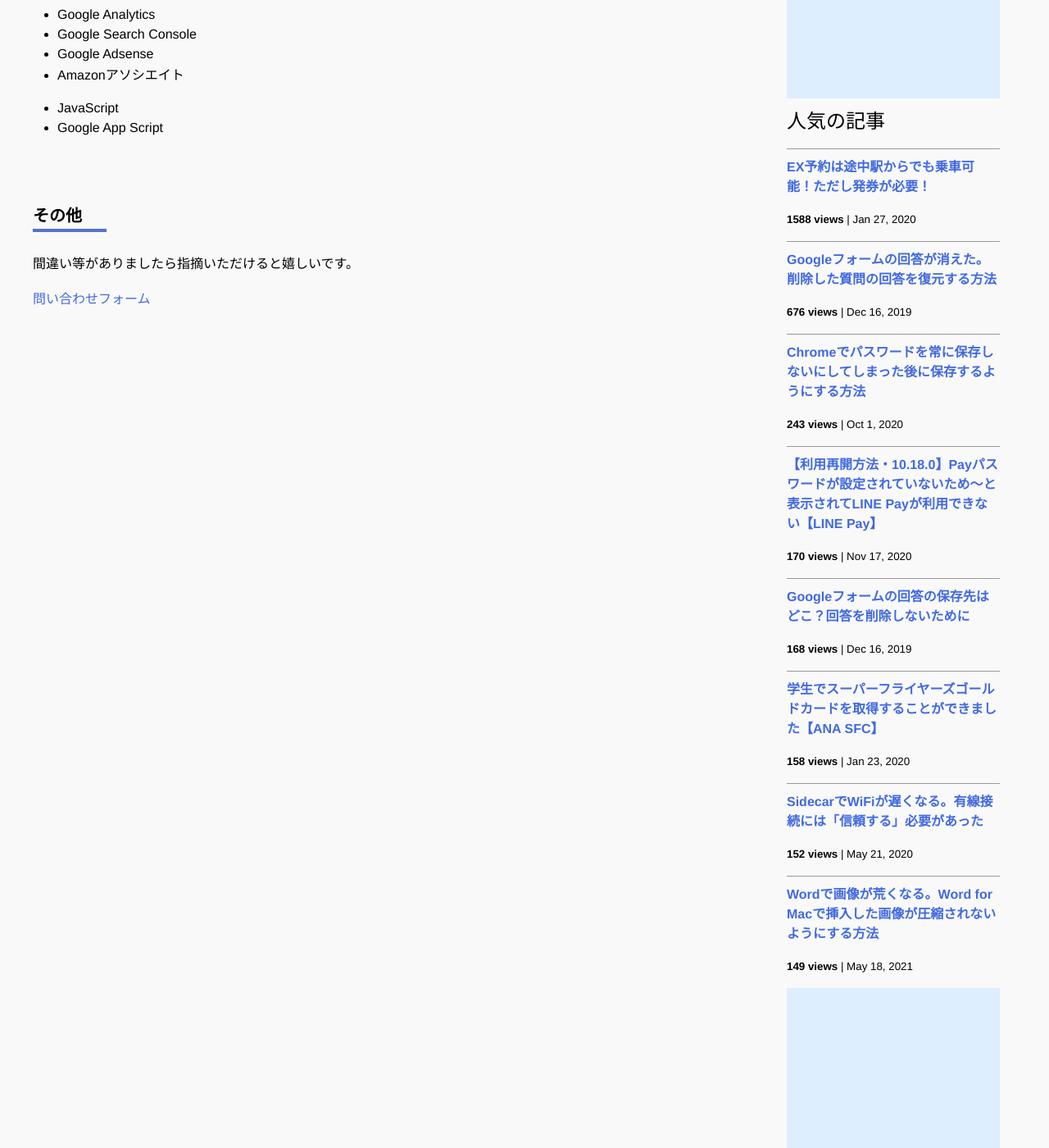
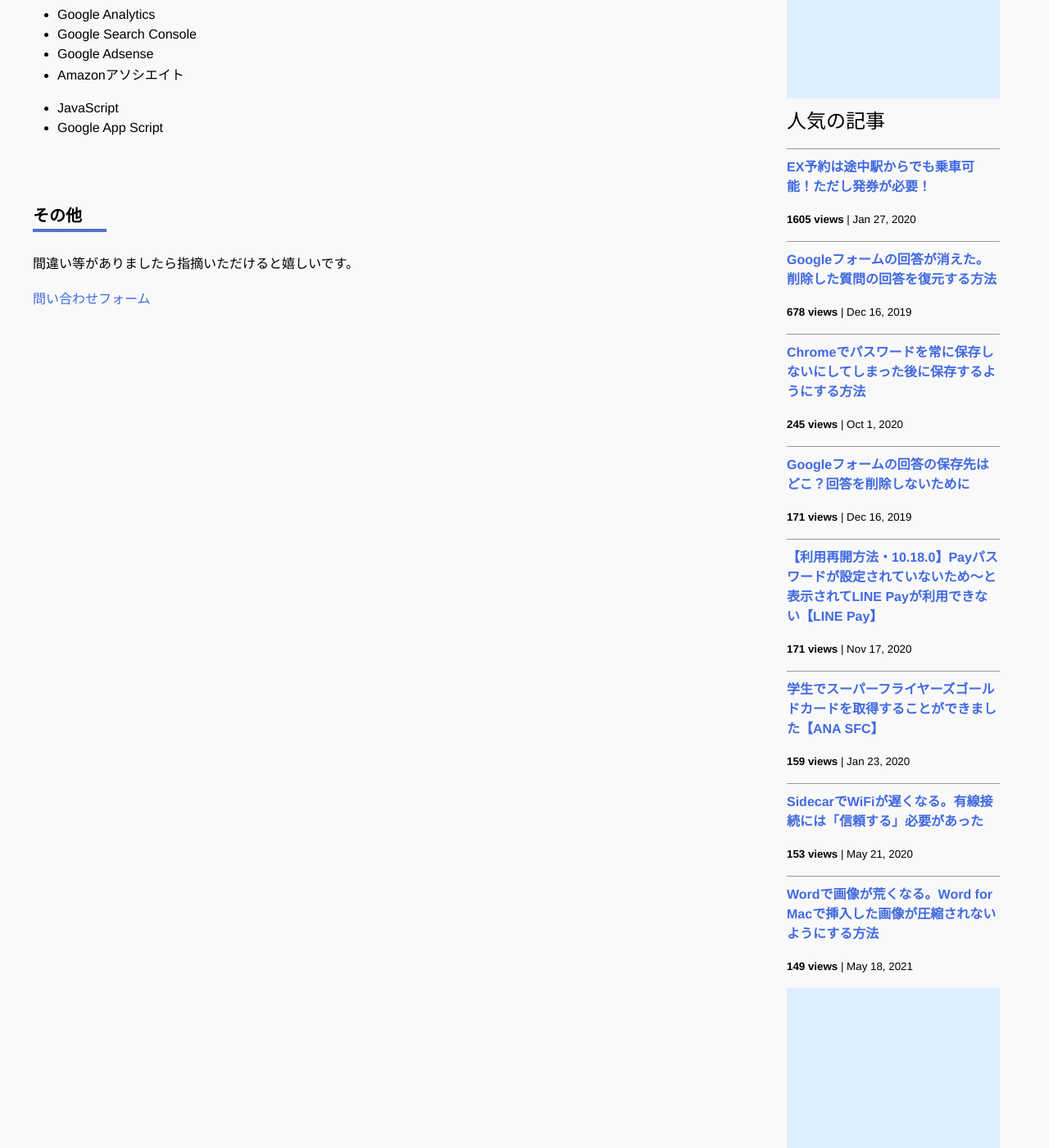
Before and after one commit to iwanaminami/shoyaiwaname, a Jekyll site: the page built from about.markdown, in a window 1280 px wide and 1400 px high, scrolled down 693 px. Shown: the whole window at 82% size. Built offline with Jekyll 4.4.1, drawn with Linux system fonts in a browser that asks for light colours; nearby versions of some CDN libraries; comment, search, counter and statistics services are not loaded.

Commit message:
a new commit message

```diff
--- a/_data/popularposts.yml
+++ b/_data/popularposts.yml
@@ -1,17 +1,17 @@
 side:
-  - view: 1588
+  - view: 1605
     url: /2020/01/27/ex-rideontheway.html
-  - view: 676
+  - view: 678
     url: /2019/12/16/restore-googleform.html
-  - view: 243
+  - view: 245
     url: /2020/10/01/googlepassword.html
-  - view: 170
+  - view: 171
+    url: /2019/12/16/googleform-answers.html
+  - view: 171
     url: /2020/11/17/linepay.html
-  - view: 168
-    url: /2019/12/16/googleform-answers.html
-  - view: 158
+  - view: 159
     url: /2020/01/23/sfcgold.html
-  - view: 152
+  - view: 153
     url: /2020/05/21/sidecar-via-cable.html
   - view: 149
     url: /2021/05/18/image-compression-word.html
```
